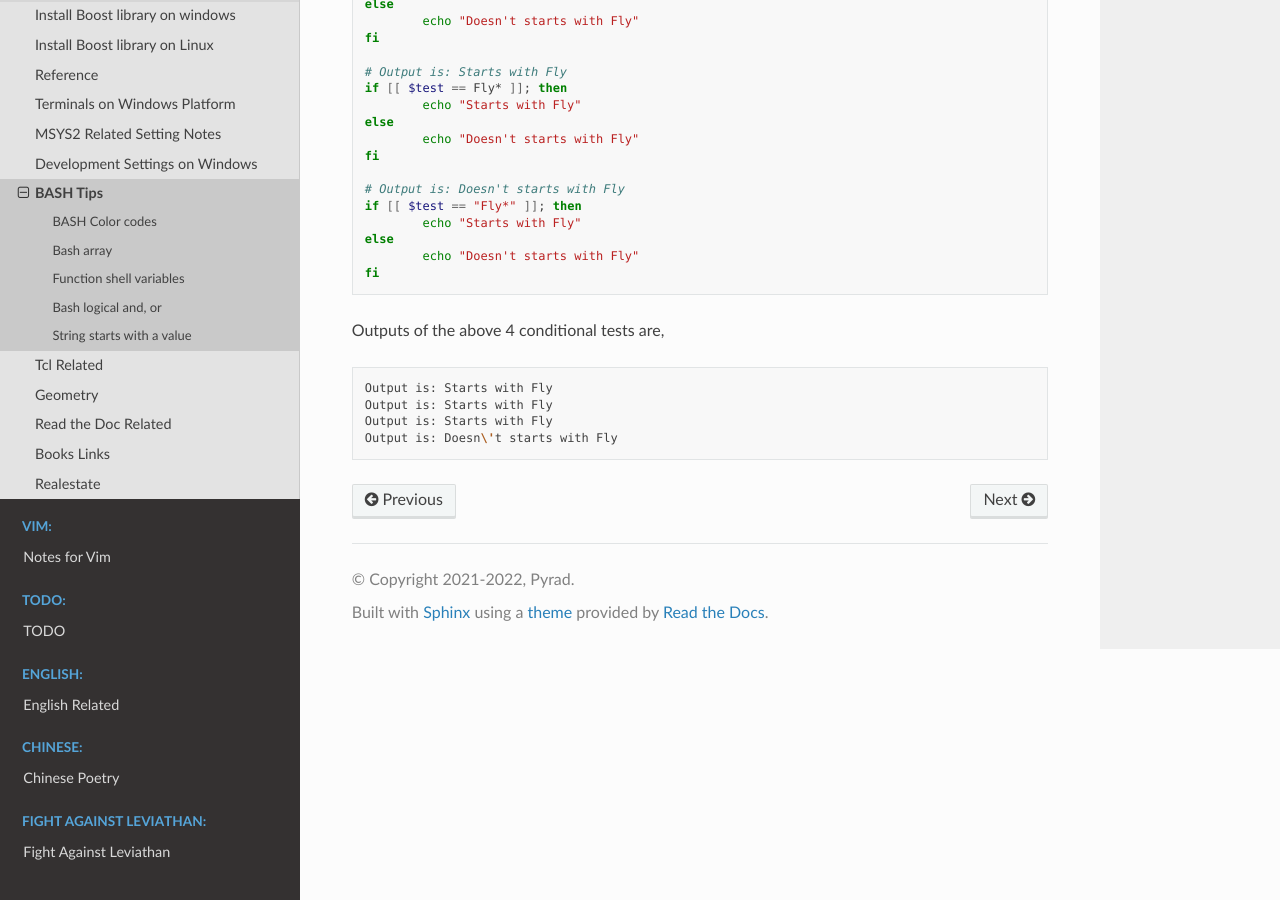
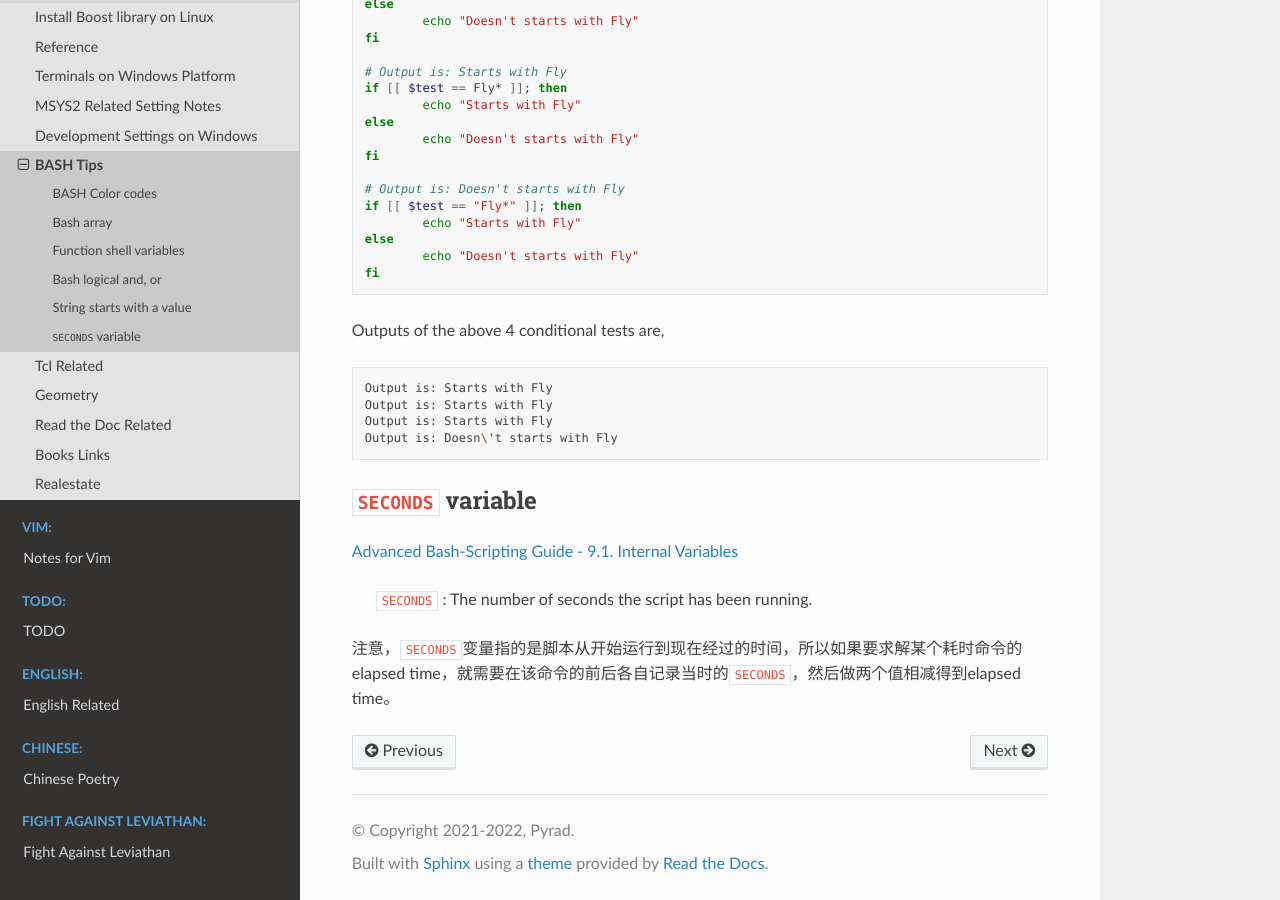
Before and after one commit to Pyrad/pyradnotes, a Sphinx documentation site: the page built from source/Notes/bash.md, in a window 1280 px wide and 900 px high, scrolled down 3009 px. Built offline with Sphinx 7.4.7 and the Read the Docs theme 2.0.0, drawn with Linux system fonts in a browser that asks for light colours.

Commit message:
Bash Explain variable SECONDS

````diff
--- a/source/Notes/bash.md
+++ b/source/Notes/bash.md
@@ -193,3 +193,12 @@ Output is: Starts with Fly
 Output is: Starts with Fly
 Output is: Doesn\'t starts with Fly
 ```
+
+
+## `SECONDS` variable
+
+[Advanced Bash-Scripting Guide - 9.1. Internal Variables](https://tldp.org/LDP/abs/html/internalvariables.html)
+
+> `SECONDS` : The number of seconds the script has been running.
+
+注意，`SECONDS`变量指的是脚本从开始运行到现在经过的时间，所以如果要求解某个耗时命令的elapsed time，就需要在该命令的前后各自记录当时的`SECONDS`，然后做两个值相减得到elapsed time。
````
